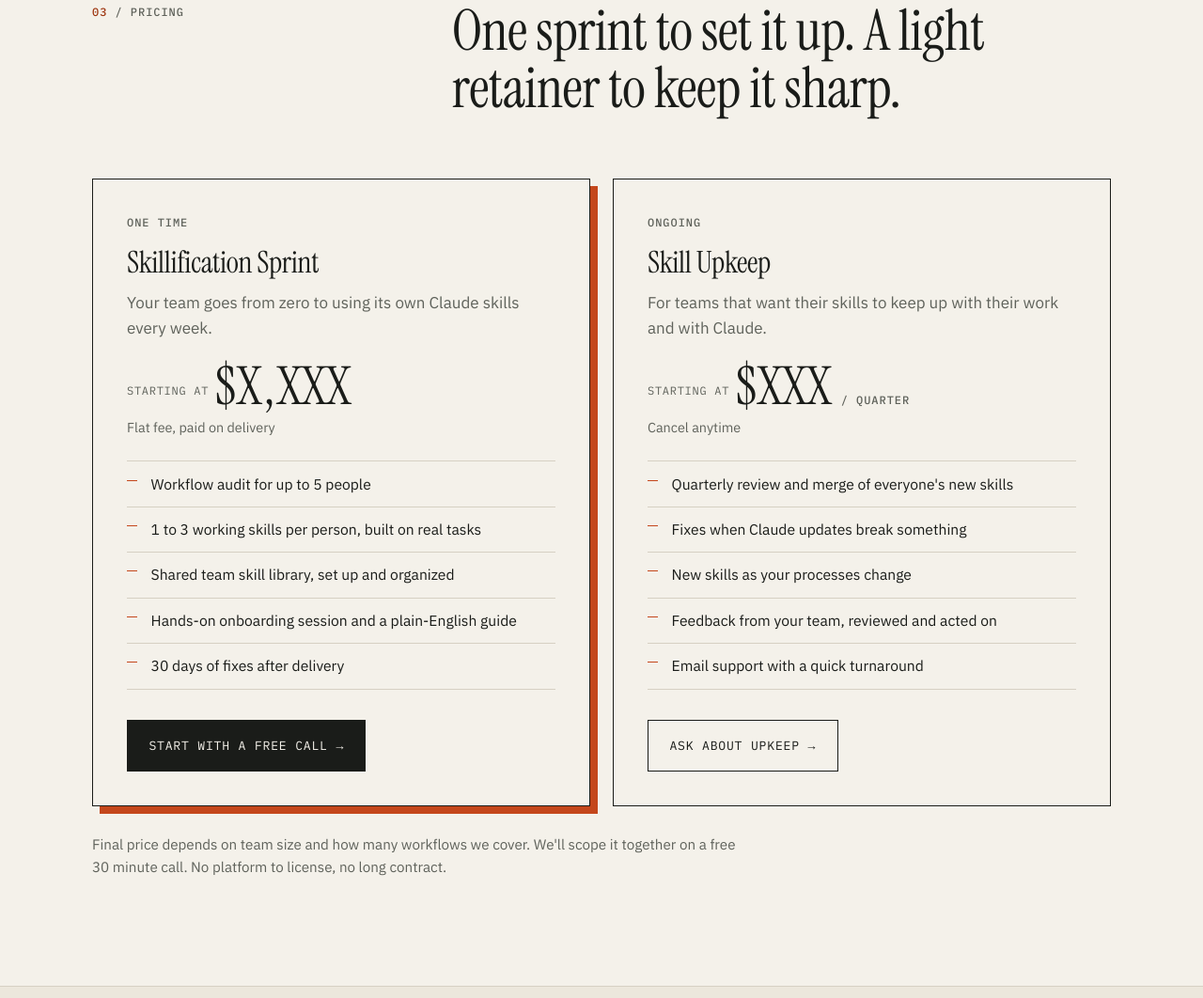
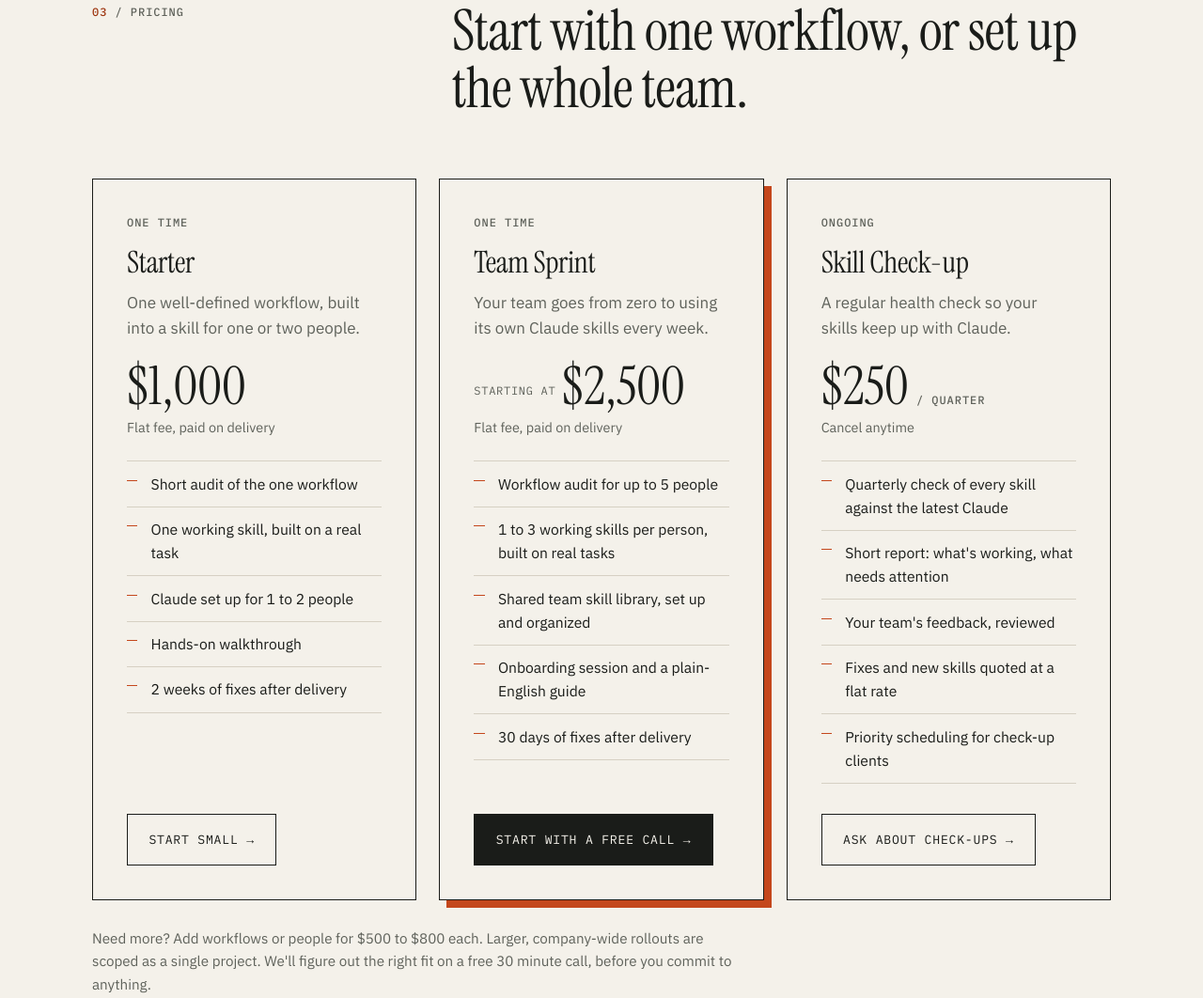
Before and after one commit to zacharycope0/cope_consulting_website, a plain HTML site: page index.html in a window 1280 px wide. Shown: the part 2147-3209 px from the top of the page at 94% size. Drawn offline with Linux system fonts and the light colour scheme.

Commit message:
Set real pricing tiers and shorten Skillification headline
- Starter $1,000, Team Sprint from $2,500, Skill Check-up $250/quarter
- Add-ons $500 to $800 per extra workflow or person
- Three-column pricing grid
- Headline: 'Your team, fully set up on Claude.'

Co-Authored-By: Claude Opus 5.5 <noreply@anthropic.com>
Claude-Session: https://claude.ai/code/session_014StANNvyf1cfW4HQSAM7nr

```diff
--- a/index.html
+++ b/index.html
@@ -92,44 +92,57 @@
         <div class="section-head">
           <span class="label"><span class="num">03</span> / Pricing</span>
           <div>
-            <h2>One sprint to set it up. A light retainer to keep it sharp.</h2>
+            <h2>Start with one workflow, or set up the whole team.</h2>
           </div>
         </div>
-        <div class="plans">
+        <div class="plans three">
+          <div class="plan">
+            <span class="label">One time</span>
+            <h3>Starter</h3>
+            <p>One well-defined workflow, built into a skill for one or two people.</p>
+            <div class="price">$1,000</div>
+            <div class="price-note">Flat fee, paid on delivery</div>
+            <ul>
+              <li>Short audit of the one workflow</li>
+              <li>One working skill, built on a real task</li>
+              <li>Claude set up for 1 to 2 people</li>
+              <li>Hands-on walkthrough</li>
+              <li>2 weeks of fixes after delivery</li>
+            </ul>
+            <a class="btn btn-ghost" href="#contact">Start small →</a>
+          </div>
           <div class="plan featured">
             <span class="label">One time</span>
-            <h3>Skillification Sprint</h3>
+            <h3>Team Sprint</h3>
             <p>Your team goes from zero to using its own Claude skills every week.</p>
-            <!-- TODO: set real starting price -->
-            <div class="price"><small>Starting at</small>$X,XXX</div>
+            <div class="price"><small>Starting at</small>$2,500</div>
             <div class="price-note">Flat fee, paid on delivery</div>
             <ul>
               <li>Workflow audit for up to 5 people</li>
               <li>1 to 3 working skills per person, built on real tasks</li>
               <li>Shared team skill library, set up and organized</li>
-              <li>Hands-on onboarding session and a plain-English guide</li>
+              <li>Onboarding session and a plain-English guide</li>
               <li>30 days of fixes after delivery</li>
             </ul>
             <a class="btn" href="#contact">Start with a free call →</a>
           </div>
           <div class="plan">
             <span class="label">Ongoing</span>
-            <h3>Skill Upkeep</h3>
-            <p>For teams that want their skills to keep up with their work and with Claude.</p>
-            <!-- TODO: set real starting price -->
-            <div class="price"><small>Starting at</small>$XXX<span class="label"> / quarter</span></div>
+            <h3>Skill Check-up</h3>
+            <p>A regular health check so your skills keep up with Claude.</p>
+            <div class="price">$250<span class="label"> / quarter</span></div>
             <div class="price-note">Cancel anytime</div>
             <ul>
-              <li>Quarterly review and merge of everyone's new skills</li>
-              <li>Fixes when Claude updates break something</li>
-              <li>New skills as your processes change</li>
-              <li>Feedback from your team, reviewed and acted on</li>
-              <li>Email support with a quick turnaround</li>
+              <li>Quarterly check of every skill against the latest Claude</li>
+              <li>Short report: what's working, what needs attention</li>
+              <li>Your team's feedback, reviewed</li>
+              <li>Fixes and new skills quoted at a flat rate</li>
+              <li>Priority scheduling for check-up clients</li>
             </ul>
-            <a class="btn btn-ghost" href="#contact">Ask about upkeep →</a>
+            <a class="btn btn-ghost" href="#contact">Ask about check-ups →</a>
           </div>
         </div>
-        <p class="pricing-foot">Final price depends on team size and how many workflows we cover. We'll scope it together on a free 30 minute call. No platform to license, no long contract.</p>
+        <p class="pricing-foot">Need more? Add workflows or people for $500 to $800 each. Larger, company-wide rollouts are scoped as a single project. We'll figure out the right fit on a free 30 minute call, before you commit to anything.</p>
       </div>
     </section>
 
@@ -198,8 +211,9 @@
           <div class="field">
             <label for="interest">Interested in</label>
             <select id="interest" name="interest">
-              <option>Skillification Sprint</option>
-              <option>Skill Upkeep</option>
+              <option>Starter</option>
+              <option>Team Sprint</option>
+              <option>Skill Check-up</option>
               <option>Software Automations</option>
               <option>Data Management and Analysis</option>
               <option>Not sure yet</option>
--- a/styles.css
+++ b/styles.css
@@ -270,6 +270,8 @@ section + section { border-top: 1px solid var(--rule); }
   display: flex;
   flex-direction: column;
 }
+.plans.three { grid-template-columns: repeat(3, minmax(0, 1fr)); }
+@media (max-width: 1000px) { .plans.three { grid-template-columns: 1fr; max-width: 560px; } }
 .plan.featured { box-shadow: 8px 8px 0 var(--accent); }
 .plan .label { margin-bottom: 1rem; }
 .plan h3 { margin-bottom: 0.75rem; }
```
Also changed, not shown: skillification.html (+31 -18 lines), 1 other file.
